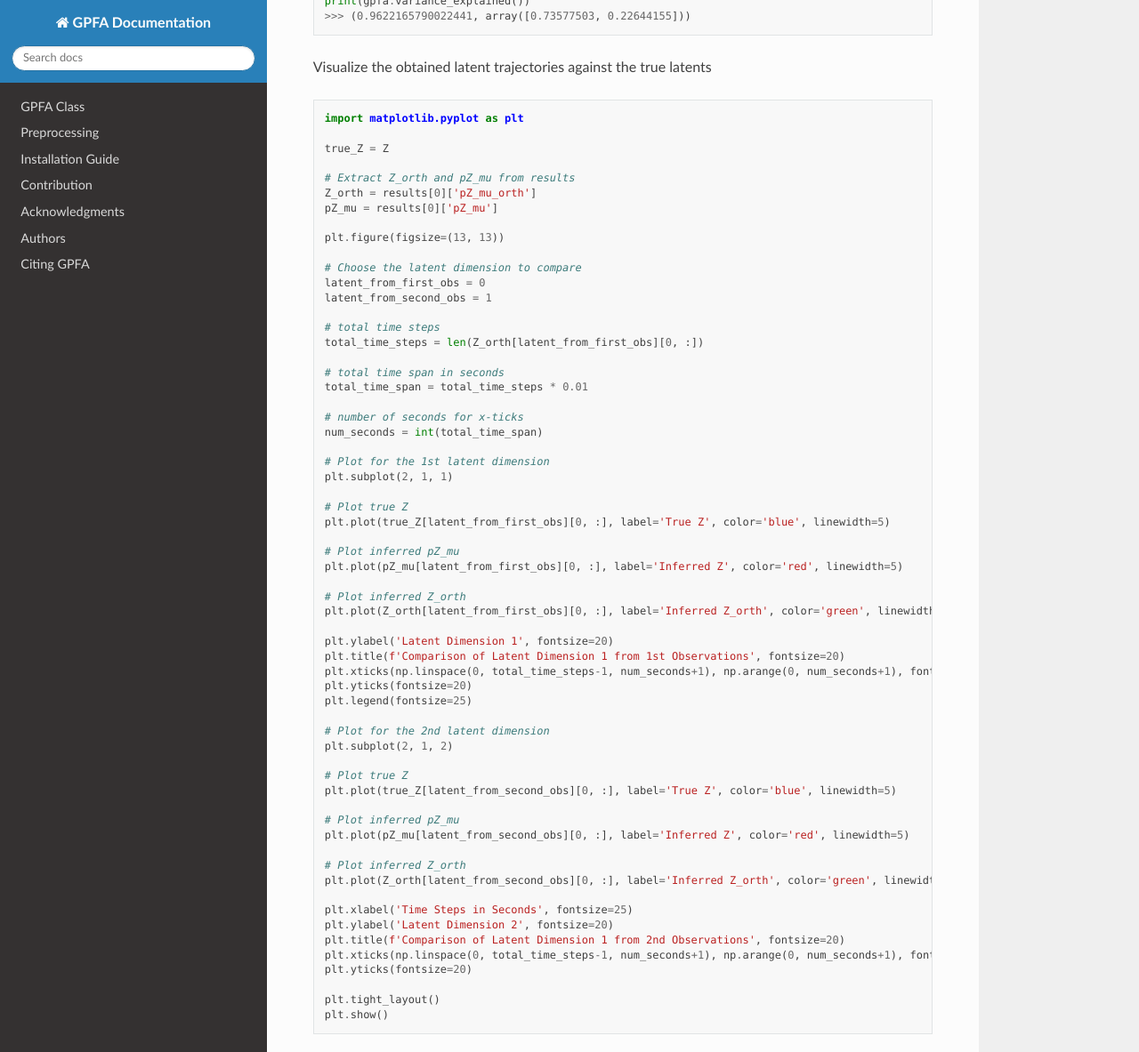
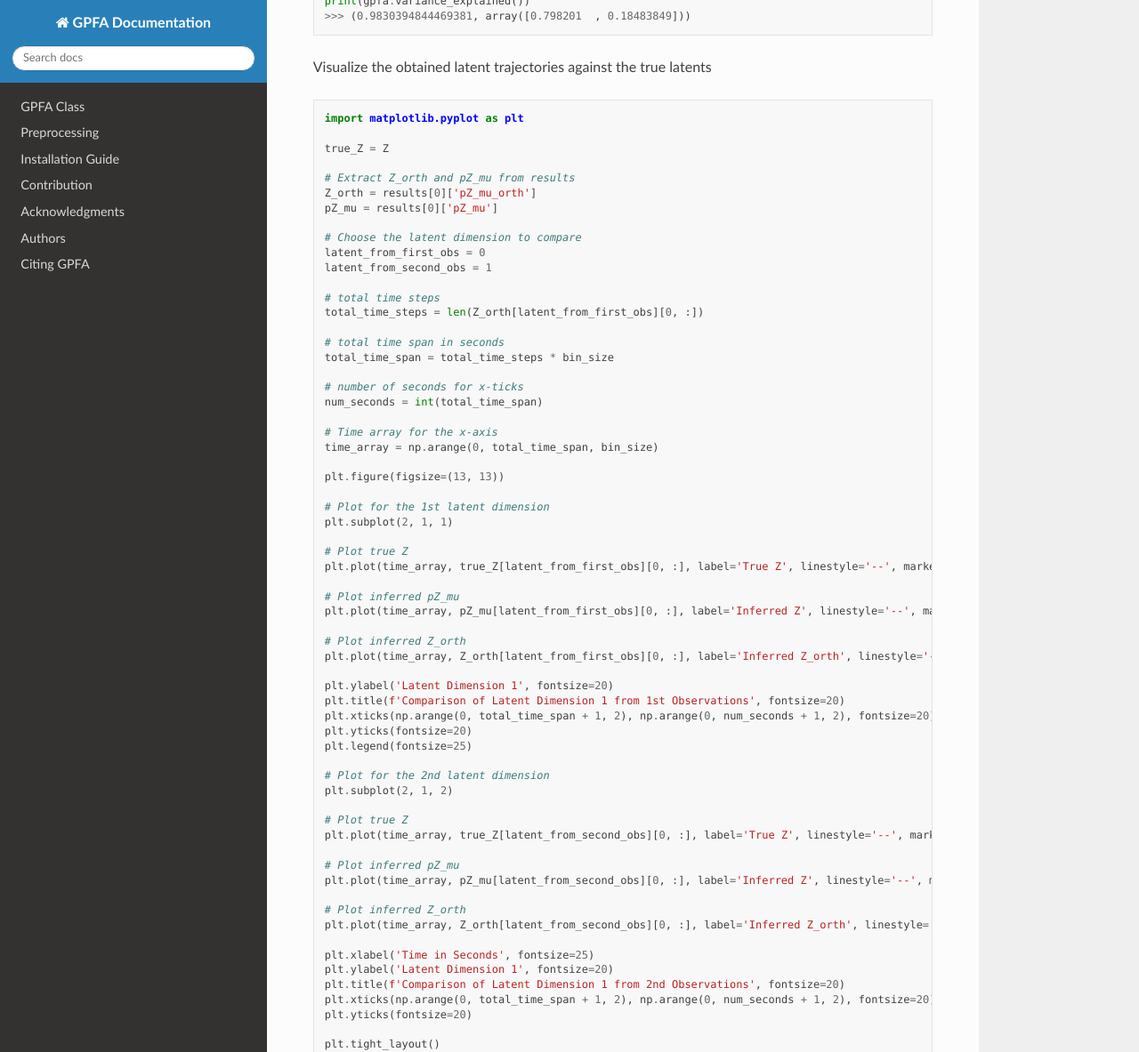
Before and after one commit to CausalityInMotion/BlockInverseGPFA, a Sphinx documentation site: the page built from docs/index.rst, in a window 1280 px wide and 1400 px high, scrolled down 2390 px, cut to the strip 0-1183 px from the top of the window. Shown: the whole strip at 89% size. Built offline with Sphinx 7.4.7 and the Read the Docs theme 2.0.0, drawn with Linux system fonts in a browser that asks for light colours; some of the changed text lies outside the part shown.

Commit message:
updated example 2

```diff
--- a/docs/index.rst
+++ b/docs/index.rst
@@ -65,10 +65,10 @@ This example illustrates the application of GPFA to data analysis by encompassin
    rng_seeds = [0, 42]
    z_dim = 2
    x_dim = 10
-   tau_f = 1
+   tau_f = 0.6
    sigma_n = 0.001
    sigma_f = 1 - sigma_n
-   bin_size = 0.02  # [s]
+   bin_size = 0.05  # [s]
    num_obs = len(rng_seeds)
    T_per_obs = 400
    kernel = ConstantKernel(sigma_f, constant_value_bounds='fixed') * RBF(length_scale=tau_f) + \
@@ -76,7 +76,7 @@ This example illustrates the application of GPFA to data analysis by encompassin
 
    tsdt = np.arange(0, T_per_obs) * bin_size
 
-   np.random.seed(100)
+   np.random.seed(2)
    C = np.random.uniform(0, 2, (x_dim, z_dim))     # loading matrix
    sqrtR = np.random.uniform(0, 0.5, x_dim)
 
@@ -87,23 +87,23 @@ This example illustrates the application of GPFA to data analysis by encompassin
       np.random.seed(rng_seeds[n])
 
       # Sample latent sequence according to GPFA latent time-course model
-      gp_model = GaussianProcessRegressor(kernel=kernel, n_restarts_optimizer=10, random_state=rng_seeds[n])
+      gp_model = GaussianProcessRegressor(kernel=kernel, n_restarts_optimizer=20)
 
-      z = gp_model.sample_y(tsdt[:, np.newaxis], n_samples=z_dim).T
+      z = gp_model.sample_y(tsdt[:, np.newaxis], n_samples=z_dim, random_state=rng_seeds[n]).T
       Z.append(z)
       # Sample observations according to GPFA emission model
       x = C @ z + np.random.normal(0, sqrtR, (T_per_obs, x_dim)).T
       X.append(x)
 
    # Fit GPFA to simulated observations
-   gpfa = GPFA(bin_size=bin_size, z_dim=z_dim)
+   gpfa = GPFA(bin_size=bin_size, z_dim=z_dim, em_tol=1e-4,)
 
    gpfa.fit(X)
 
    results = gpfa.predict(returned_data=['pZ_mu_orth', 'pZ_mu'])
 
    print(gpfa.variance_explained())
-   >>> (0.9622165790022441, array([0.73577503, 0.22644155]))
+   >>> (0.9830394844469381, array([0.798201  , 0.18483849]))
 
 Visualize the obtained latent trajectories against the true latents
 
@@ -117,8 +117,6 @@ Visualize the obtained latent trajectories against the true latents
    Z_orth = results[0]['pZ_mu_orth']
    pZ_mu = results[0]['pZ_mu']
 
-   plt.figure(figsize=(13, 13))
-
    # Choose the latent dimension to compare
    latent_from_first_obs = 0
    latent_from_second_obs = 1
@@ -127,26 +125,31 @@ Visualize the obtained latent trajectories against the true latents
    total_time_steps = len(Z_orth[latent_from_first_obs][0, :])
 
    # total time span in seconds
-   total_time_span = total_time_steps * 0.01
+   total_time_span = total_time_steps * bin_size
 
    # number of seconds for x-ticks
    num_seconds = int(total_time_span)
+
+   # Time array for the x-axis
+   time_array = np.arange(0, total_time_span, bin_size)
+
+   plt.figure(figsize=(13, 13))
 
    # Plot for the 1st latent dimension
    plt.subplot(2, 1, 1)
 
    # Plot true Z
-   plt.plot(true_Z[latent_from_first_obs][0, :], label='True Z', color='blue', linewidth=5)
+   plt.plot(time_array, true_Z[latent_from_first_obs][0, :], label='True Z', linestyle='--', marker='o', color='blue', linewidth=3)
 
    # Plot inferred pZ_mu
-   plt.plot(pZ_mu[latent_from_first_obs][0, :], label='Inferred Z', color='red', linewidth=5)
+   plt.plot(time_array, pZ_mu[latent_from_first_obs][0, :], label='Inferred Z', linestyle='--', marker='s', color='red', linewidth=3)
 
    # Plot inferred Z_orth
-   plt.plot(Z_orth[latent_from_first_obs][0, :], label='Inferred Z_orth', color='green', linewidth=5)
+   plt.plot(time_array, Z_orth[latent_from_first_obs][0, :], label='Inferred Z_orth', linestyle='--', marker='x', color='green', linewidth=3)
 
    plt.ylabel('Latent Dimension 1', fontsize=20)
    plt.title(f'Comparison of Latent Dimension 1 from 1st Observations', fontsize=20)
-   plt.xticks(np.linspace(0, total_time_steps-1, num_seconds+1), np.arange(0, num_seconds+1), fontsize=20)
+   plt.xticks(np.arange(0, total_time_span + 1, 2), np.arange(0, num_seconds + 1, 2), fontsize=20)
    plt.yticks(fontsize=20)
    plt.legend(fontsize=25)
 
@@ -154,18 +157,18 @@ Visualize the obtained latent trajectories against the true latents
    plt.subplot(2, 1, 2)
 
    # Plot true Z
-   plt.plot(true_Z[latent_from_second_obs][0, :], label='True Z', color='blue', linewidth=5)
+   plt.plot(time_array, true_Z[latent_from_second_obs][0, :], label='True Z', linestyle='--', marker='o', color='blue', linewidth=3)
 
    # Plot inferred pZ_mu
-   plt.plot(pZ_mu[latent_from_second_obs][0, :], label='Inferred Z', color='red', linewidth=5)
+   plt.plot(time_array, pZ_mu[latent_from_second_obs][0, :], label='Inferred Z', linestyle='--', marker='s', color='red', linewidth=3)
 
    # Plot inferred Z_orth
-   plt.plot(Z_orth[latent_from_second_obs][0, :], label='Inferred Z_orth', color='green', linewidth=5)
+   plt.plot(time_array, Z_orth[latent_from_second_obs][0, :], label='Inferred Z_orth', linestyle='--', marker='x', color='green', linewidth=3)
 
-   plt.xlabel('Time Steps in Seconds', fontsize=25)
-   plt.ylabel('Latent Dimension 2', fontsize=20)
+   plt.xlabel('Time in Seconds', fontsize=25)
+   plt.ylabel('Latent Dimension 1', fontsize=20)
    plt.title(f'Comparison of Latent Dimension 1 from 2nd Observations', fontsize=20)
-   plt.xticks(np.linspace(0, total_time_steps-1, num_seconds+1), np.arange(0, num_seconds+1), fontsize=20)
+   plt.xticks(np.arange(0, total_time_span + 1, 2), np.arange(0, num_seconds + 1, 2), fontsize=20)
    plt.yticks(fontsize=20)
 
    plt.tight_layout()
```
